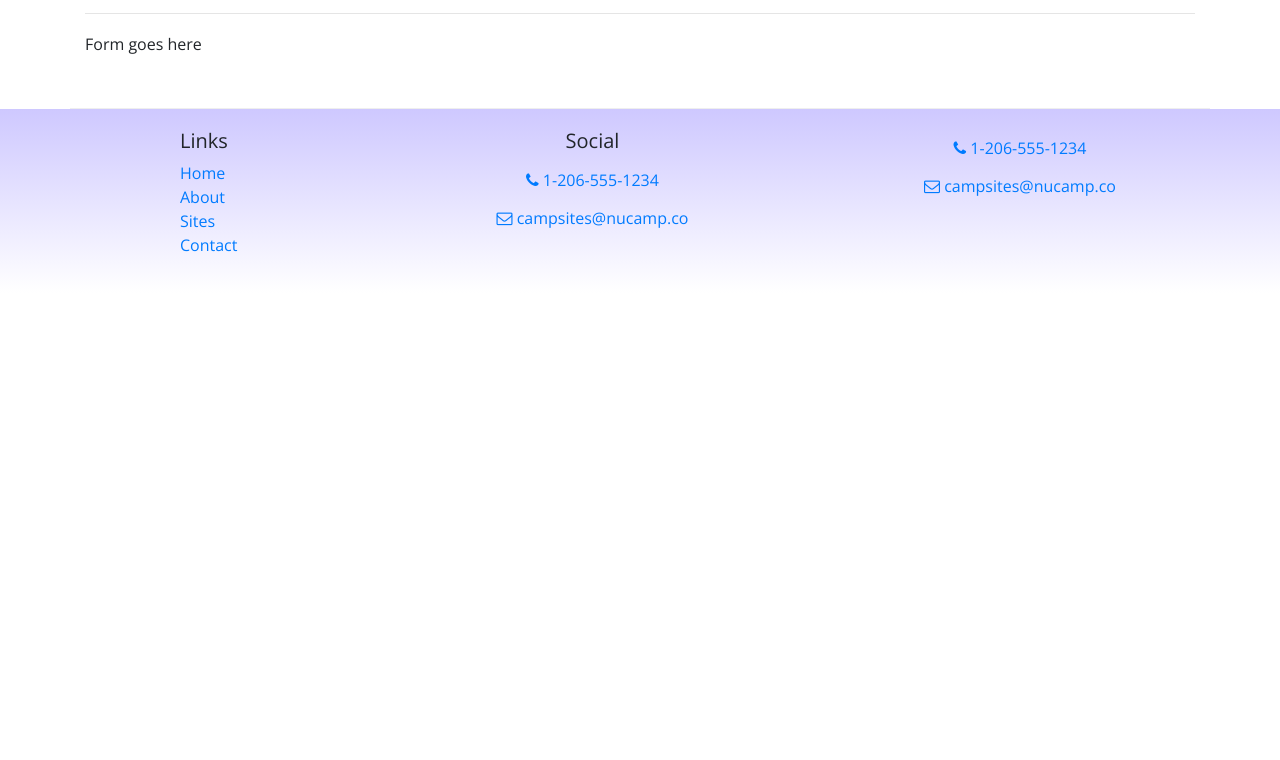
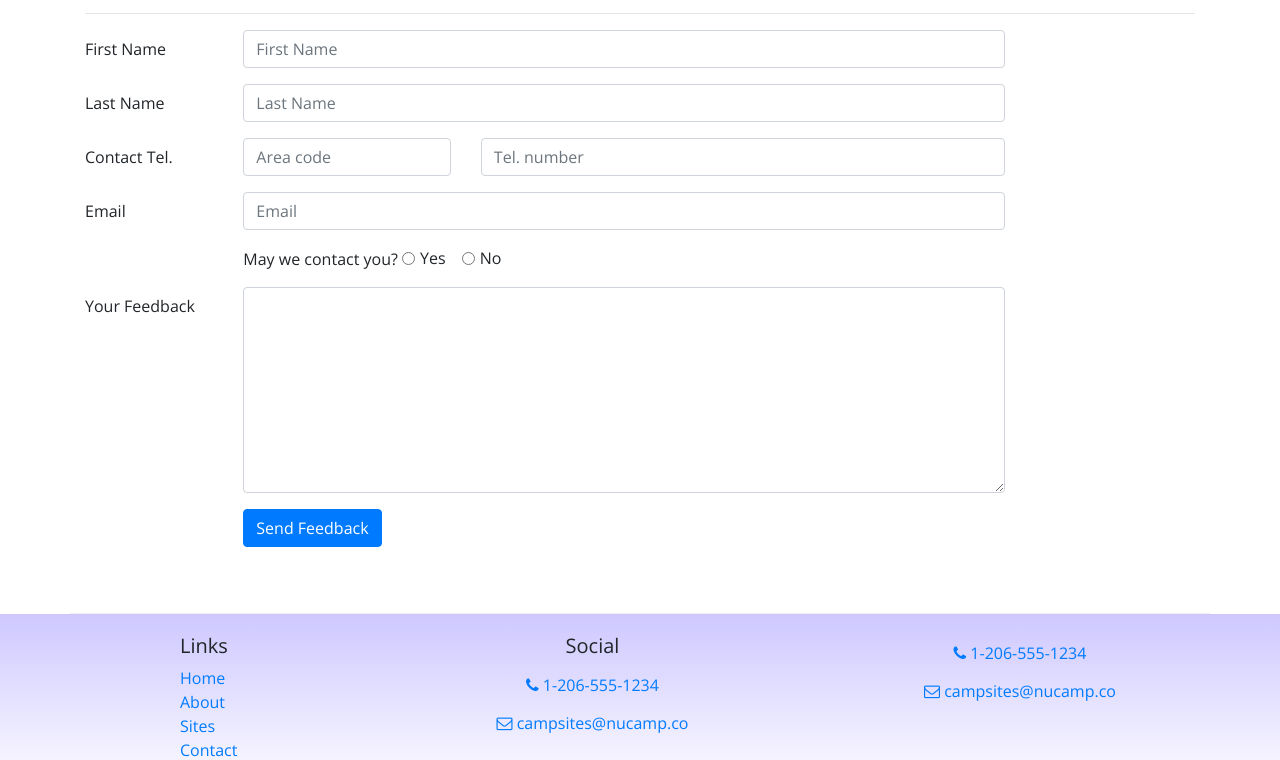
Before and after one commit to AlenaSG/NuCampSite, a website: page contactus.html in a window 1280 px wide. Shown: the part 666-1426 px from the top of the page. Before the commit the page ends 959 px from the top, so only its background shows below. Drawn offline with nearby package versions, Linux system fonts and the light colour scheme.

Commit message:
Add forms and Bootstrap form classes.

```diff
--- a/contactus.html
+++ b/contactus.html
@@ -82,7 +82,57 @@
                 <hr />
             </div>
             <div class="col-md-10">
-                Form goes here
+                <form>
+                    <div class="form-group row">
+                        <label for="firstName" class="col-md-2 col-form-label">First Name</label>
+                        <div class="col-md-10">
+                            <input type="text" class="form-control" id="firstName" name="firstname" placeholder="First Name" />
+                        </div>
+                    </div>
+                    <div class="form-group row">
+                        <label for="lastName" class="col-md-2 col-form-label">Last Name</label>
+                        <div class="col-md-10">
+                            <input type="text" class="form-control" id="lastName" name="lastname" placeholder="Last Name" />
+                        </div>
+                    </div>
+                    <div class="form-group row">
+                        <label for="areaCode" class="col-md-2 col-form-label">Contact Tel.</label>
+                        <div class="col-5 col-md-3">
+                            <input type="tel" class="form-control" id="areaCode" name="areaCode" placeholder="Area code" />
+                        </div>
+                        <div class="col-7">
+                            <input type="tel" class="form-control" name="telNum" placeholder="Tel. number" />
+                        </div>
+                    </div>
+                    <div class="form-group row">
+                        <label for="email" class="col-md-2 col-form-label">Email</label>
+                        <div class="col-md-10">
+                            <input type="email" class="form-control" id="email" name="email" placeholder="Email" />
+                        </div>
+                    </div>
+                    <div class="form-group row">
+                        <div class="col offset-md-2">
+                            May we contact you?
+                            <div class="form-check form-check-inline">
+                                <input type="radio" id="contactYes" name="contactRadios" class="form-check-input" value="yes" /> <label for="contactYes" class="form-check-label">Yes</label>
+                            </div>
+                            <div class="form-check form-check-inline">
+                                <input type="radio" id="contactNo" name="contactRadios" class="form-check-input" value="no" /> <label for="contactNo" class="form-check-label">No</label>
+                            </div>
+                        </div>
+                    </div>
+                    <div class="form-group row">
+                        <label for="feedback" class="col-md-2 col-form-label">Your Feedback</label>
+                        <div class="col-md-10">
+                            <textarea name="Feedback" class="form-control" id="feedback" rows="8"></textarea>
+                        </div>
+                    </div>
+                    <div class="form-group row">
+                        <div class="offset-md-2 col-md-10">
+                            <button type="submit" class="btn btn-primary">Send Feedback</button>
+                        </div>
+                    </div>
+                </form>
             </div>
        </div>
 
```
